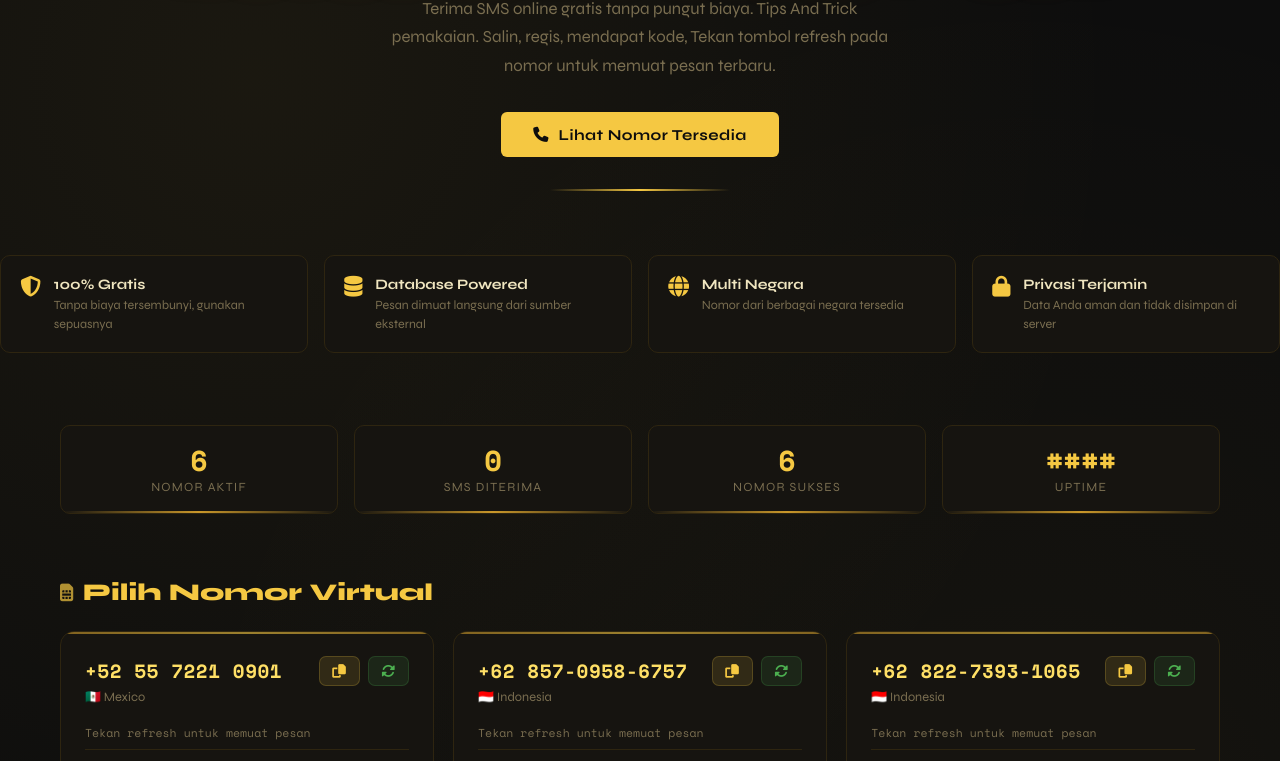
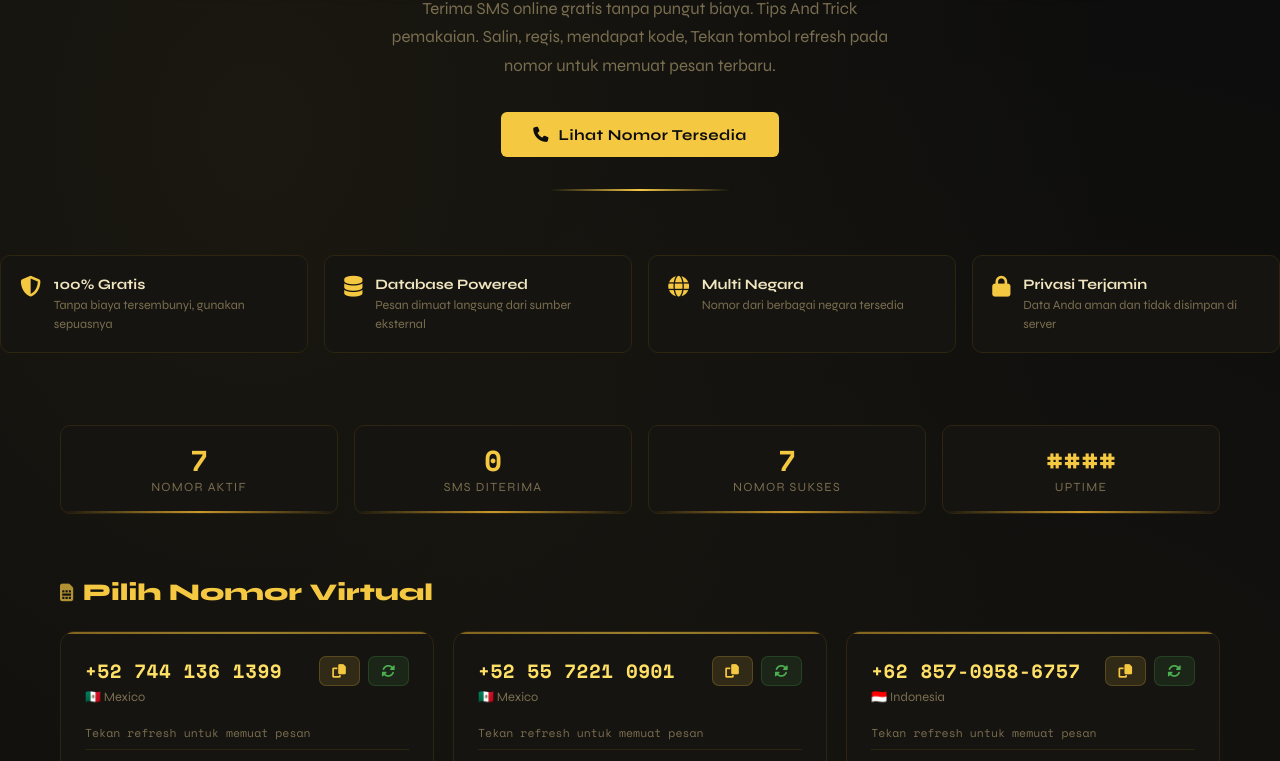
Before and after one commit to feelingjust/nuknan, a plain HTML site: page index.html in a window 1280 px wide. Shown: the part 191-952 px from the top of the page. Drawn offline with nearby package versions, Linux system fonts and the light colour scheme.

Commit message:
Add files via upload

```diff
--- a/index.html
+++ b/index.html
@@ -400,7 +400,7 @@
                     <p>SMS Diterima</p>
                 </div>
                 <div class="stat-item">
-                    <h3 id="succes-numbers">6</h3>
+                    <h3 id="succes-numbers">7</h3>
                     <p>Nomor Sukses</p>
                 </div>
                 <div class="stat-item">
@@ -419,6 +419,7 @@
     <script>
 
     const numbersData = [
+        { id: 7, number: '+52 744 136 1399', country: 'Mexico', flag: '🇲🇽', messages: [] },
         { id: 6, number: '+52 55 7221 0901', country: 'Mexico', flag: '🇲🇽', messages: [] },
         { id: 5, number: '+62 857-0958-6757', country: 'Indonesia', flag: '🇮🇩', messages: [] },
         { id: 4, number: '+62 822-7393-1065', country: 'Indonesia', flag: '🇮🇩', messages: [] },
```
